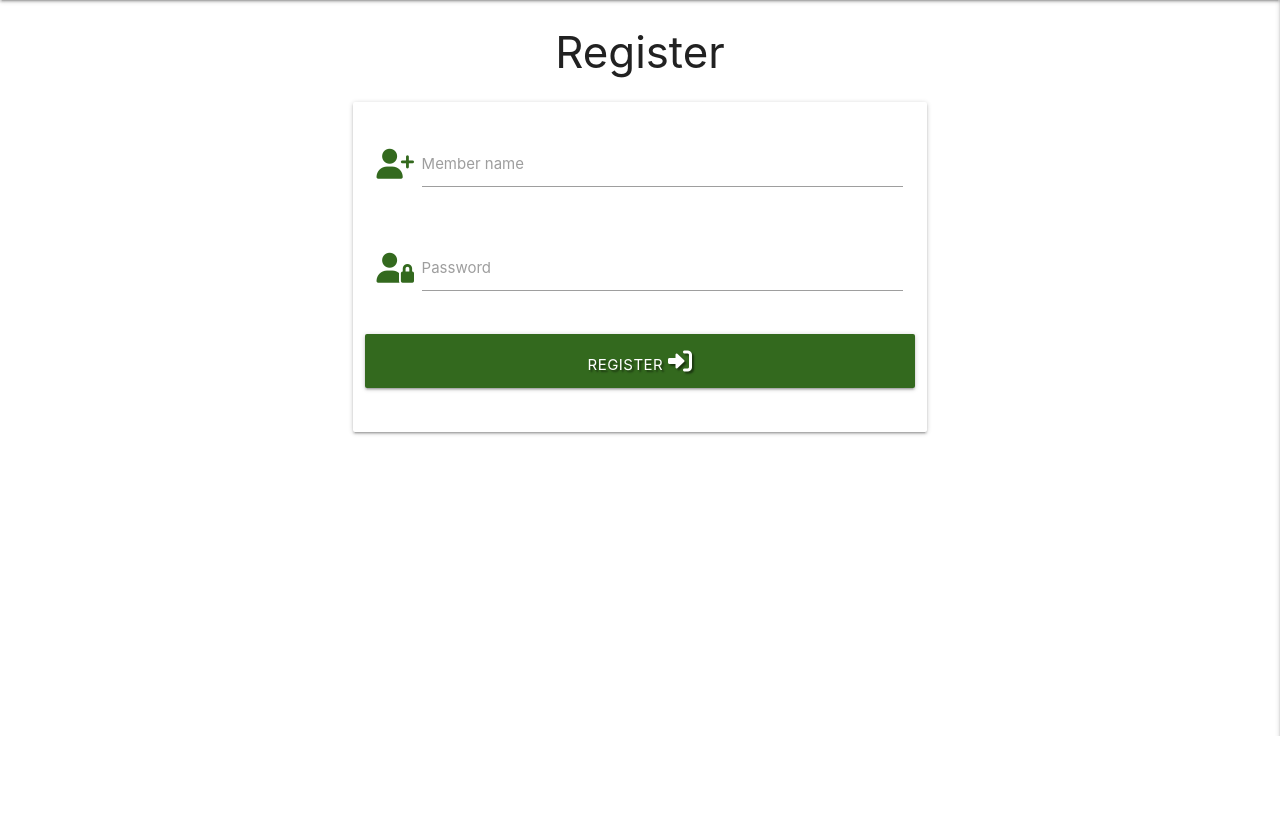
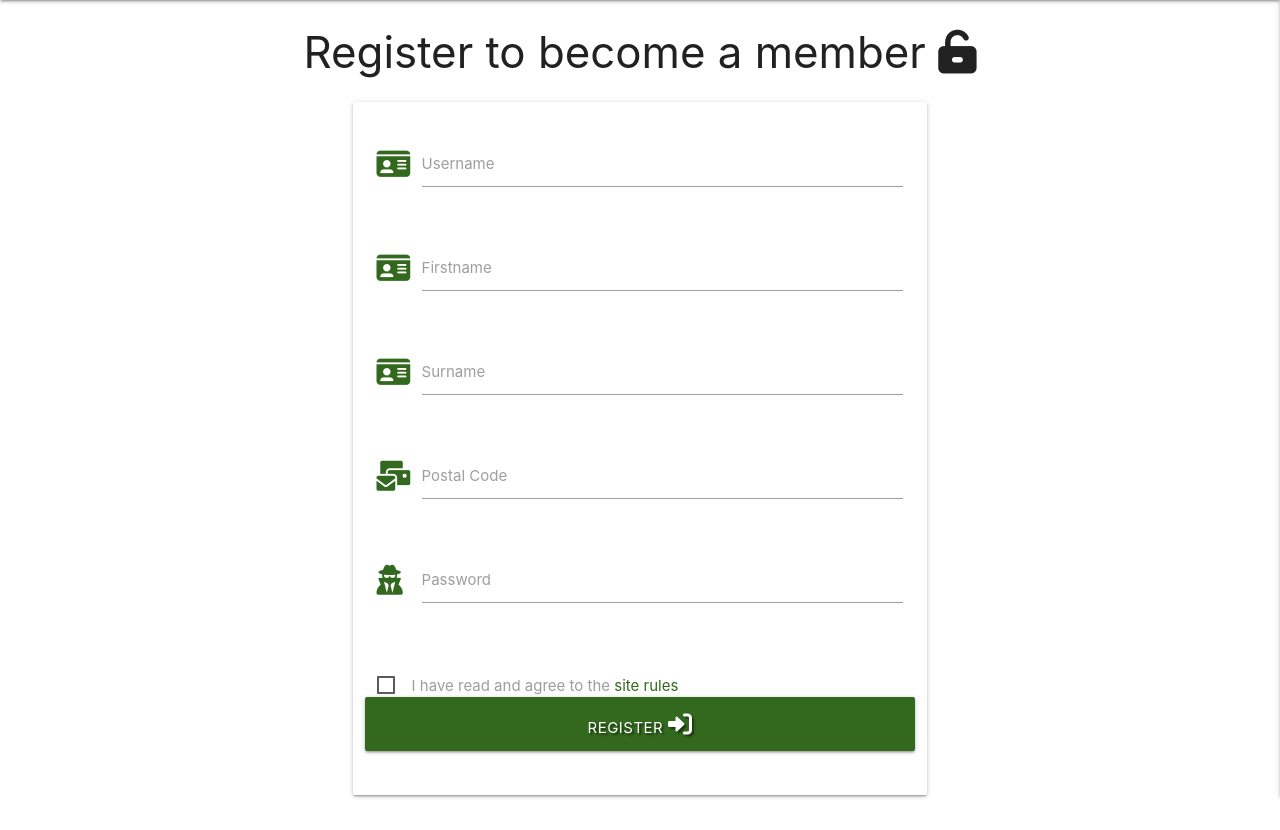
Before and after one commit to Code-Institute-Submissions/Morpheus-23-my-dutch-life_JulRseub, a Flask app: page /register in a window 1280 px wide. Shown: the part 64-894 px from the top of the page. Before the commit the page ends 800 px from the top, so only its background shows below. Run offline with Flask 2, Linux system fonts and the light colour scheme; some libraries are stand-ins or nearby versions.

Commit message:
Added attributes to member

```diff
--- a/app.py
+++ b/app.py
@@ -27,20 +27,24 @@ def register():
     if request.method == "POST":
         # check if member exists in database
         existing_member = mongo.db.members.find_one(
-            {"member_name": request.form.get("member_name").lower()})
+            {"username": request.form.get("username").lower()})
 
         if existing_member:
             flash("Member name already exists")
             return redirect(url_for("register"))
 
         member = {
-            "member_name": request.form.get("member_name").lower(),
+            "username": request.form.get("username").lower(),
+            "firstname": request.form.get("firstname"),
+            "surname": request.form.get("surname"),
+            "postal_code": request.form.get("postal_code").upper(),
+            "ruleschecked": request.form.get("ruleschecked"),
             "password": generate_password_hash(request.form.get("password"))
         }
         mongo.db.members.insert_one(member)
 
         # add new member to 'session' cookie
-        session["member"] = request.form.get("member_name").lower()
+        session["username"] = request.form.get("username").lower()
         flash("Registration Successful!")
 
     return render_template("register.html")
--- a/templates/base.html
+++ b/templates/base.html
@@ -23,6 +23,7 @@
                 <div class="nav-wrapper">
                     <a href="{{ url_for('get_offers') }}" class="brand-logo">Sharing-is-Caring</a>
                     <a href="#" data-target="mobile-demo" class="sidenav-trigger right"><i class="fas fa-bars"></i></a>
+
                     <ul class="right hide-on-med-and-down">
                         <li><a href="{{ url_for('get_offers') }}">Home</a></li>
                         <li><a href="#">Rules</a></li>
--- a/templates/register.html
+++ b/templates/register.html
@@ -1,25 +1,59 @@
 {% extends "base.html" %}
 {% block content %}
 
-<h3 class="center-align">Register</h3>
+<h3 class="center-align">Register to become a member <i class="fa-solid fa-unlock-keyhole"></i> </h3>
 
 <div class="row">
     <form class="col s12 m8 offset-m2" method="POST" action="{{ url_for('register') }}">
         <div class="card-panel ">
-            <!-- member_name -->
+            <!-- username -->
             <div class="row">
                 <div class="input-field col s12">
-                    <i class="fas fa-user-plus prefix light-green-text text-darken-4"></i>
-                    <input id="member_name" name="member_name" type="text" class="validate" minlength="5" maxlength="15" pattern="^[a-zA-Z0-9]{5,15}$" required>
-                    <label for="member_name">Member name</label>
+                    <i class="fa-solid fa-id-card prefix light-green-text text-darken-4"></i>
+                    <input id="username" name="username" type="text" class="validate" minlength="5" maxlength="25" pattern="^[a-zA-Z0-9]{5,15}$" required>
+                    <label for="username">Username</label>
+                </div>
+            </div>
+            <!-- firstname -->
+            <div class="row">
+                <div class="input-field col s12">
+                    <i class="fa-solid fa-id-card prefix light-green-text text-darken-4"></i>
+                    <input id="firstname" name="firstname" type="text" class="validate" minlength="2" maxlength="100" pattern="^[a-zA-Z0-9]{2,100}$" required>
+                    <label for="firstname">Firstname</label>
+                </div>
+            </div>
+            <!-- surname -->
+            <div class="row">
+                <div class="input-field col s12">
+                    <i class="fa-solid fa-id-card prefix light-green-text text-darken-4"></i>
+                    <input id="surname" name="surname" type="text" class="validate" minlength="2" maxlength="100" pattern="^[a-zA-Z0-9]{2,100}$" required>
+                    <label for="surname">Surname</label>
+                </div>
+            </div>
+            <!-- postal_code -->
+            <div class="row">
+                <div class="input-field col s12">
+                    <i class="fa-solid fa-envelopes-bulk prefix light-green-text text-darken-4"></i>
+                    <input id="postal_code" name="postal_code" type="text" class="validate" minlength="6" maxlength="6"  required>
+                    <label for="postal_code">Postal Code</label>
                 </div>
             </div>
             <!-- password -->
             <div class="row">
                 <div class="input-field col s12">
-                    <i class="fas fa-user-lock prefix light-green-text text-darken-4"></i>
-                    <input id="password" name="password" type="password" class="validate" minlength="5" maxlength="15" pattern="^[a-zA-Z0-9]{5,15}$" required>
+                    <i class="fa-solid fa-user-secret prefix light-green-text text-darken-4"></i>
+                    <input id="password" name="password" type="password" class="validate" minlength="5" maxlength="100" pattern="^[a-zA-Z0-9]{5,100}$" required>
                     <label for="password">Password</label>
+                </div>
+            </div>
+            <!-- rulescheck -->
+            <div class="row">
+                <div class="input-field col s12">
+                    <label for="ruleschecked" >
+                        <i class="light-green-text text-darken-4"></i>
+                        <input id="ruleschecked" name="ruleschecked" type="checkbox" required/>
+                        <span>I have read and agree to the <a class="light-green-text text-darken-4" href="{{ url_for('get_offers') }}">site rules</a></span>
+                    </label>
                 </div>
             </div>
             <!-- register -->
```
